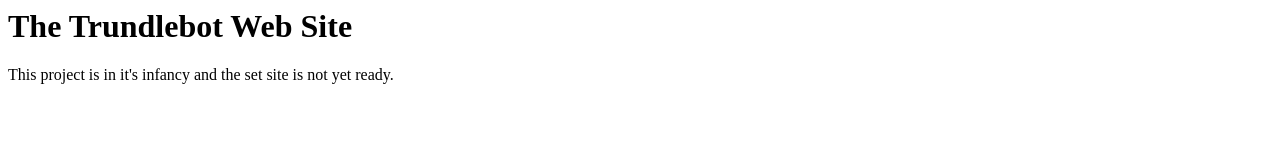
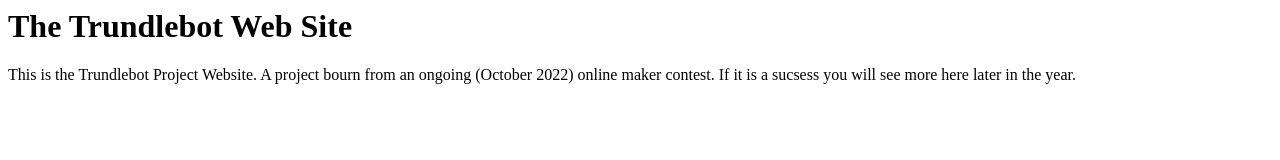
Before and after one commit to trundlebot/trundlebot.github.io, a plain HTML site: page index.html in a window 1280 px wide. Drawn offline with Linux system fonts and the light colour scheme.

Commit message:
Update index.html

```diff
--- a/index.html
+++ b/index.html
@@ -4,6 +4,6 @@
   </head>
   <body>
     <h1>The Trundlebot Web Site</h1>
-    <p>This project is in it's infancy and the set site is not yet ready.</p>
+    <p>This is the Trundlebot Project Website. A project bourn from an ongoing (October 2022) online maker contest. If it is a sucsess you will see more here later in the year.</p>
   </body>
 <html>
```
